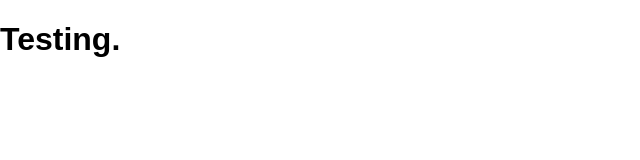
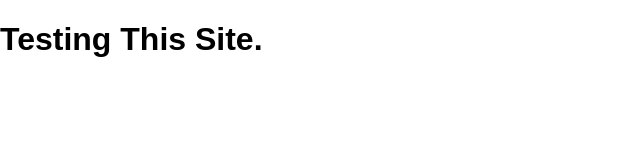
Before and after one commit to bosmat-haifa/very_final_riddle_vfinal, a website: page index.html in a window 1280 px wide. Shown: the whole page, without its empty margins (0-640 px from the left). Drawn offline with Linux system fonts and the light colour scheme.

Commit message:
Update index.html

```diff
--- a/index.html
+++ b/index.html
@@ -14,7 +14,7 @@
         </style>
     </head>
     <body>
-        <h1>Testing.</h1>
+        <h1>Testing This Site.</h1>
 
 
 
```
